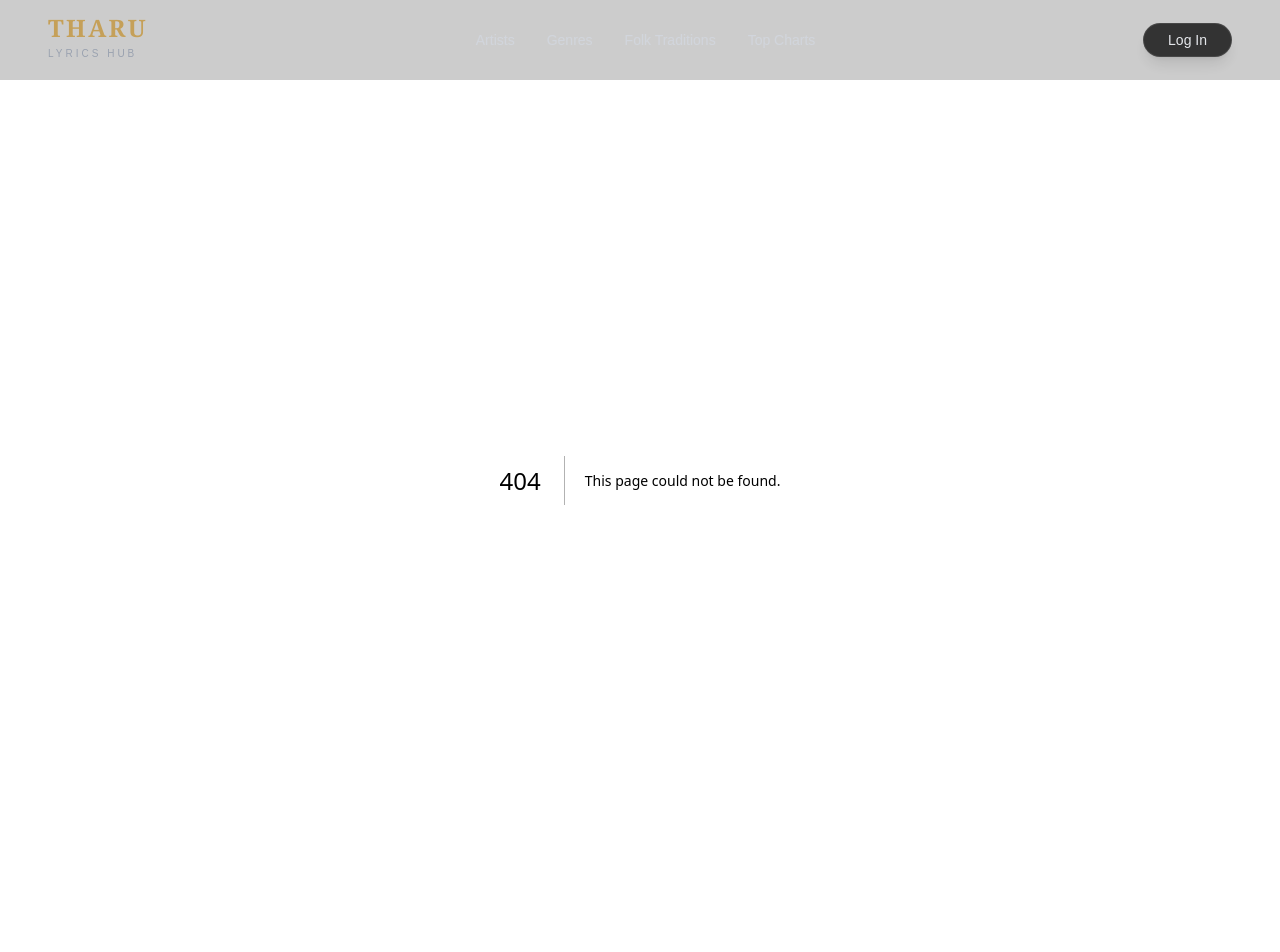
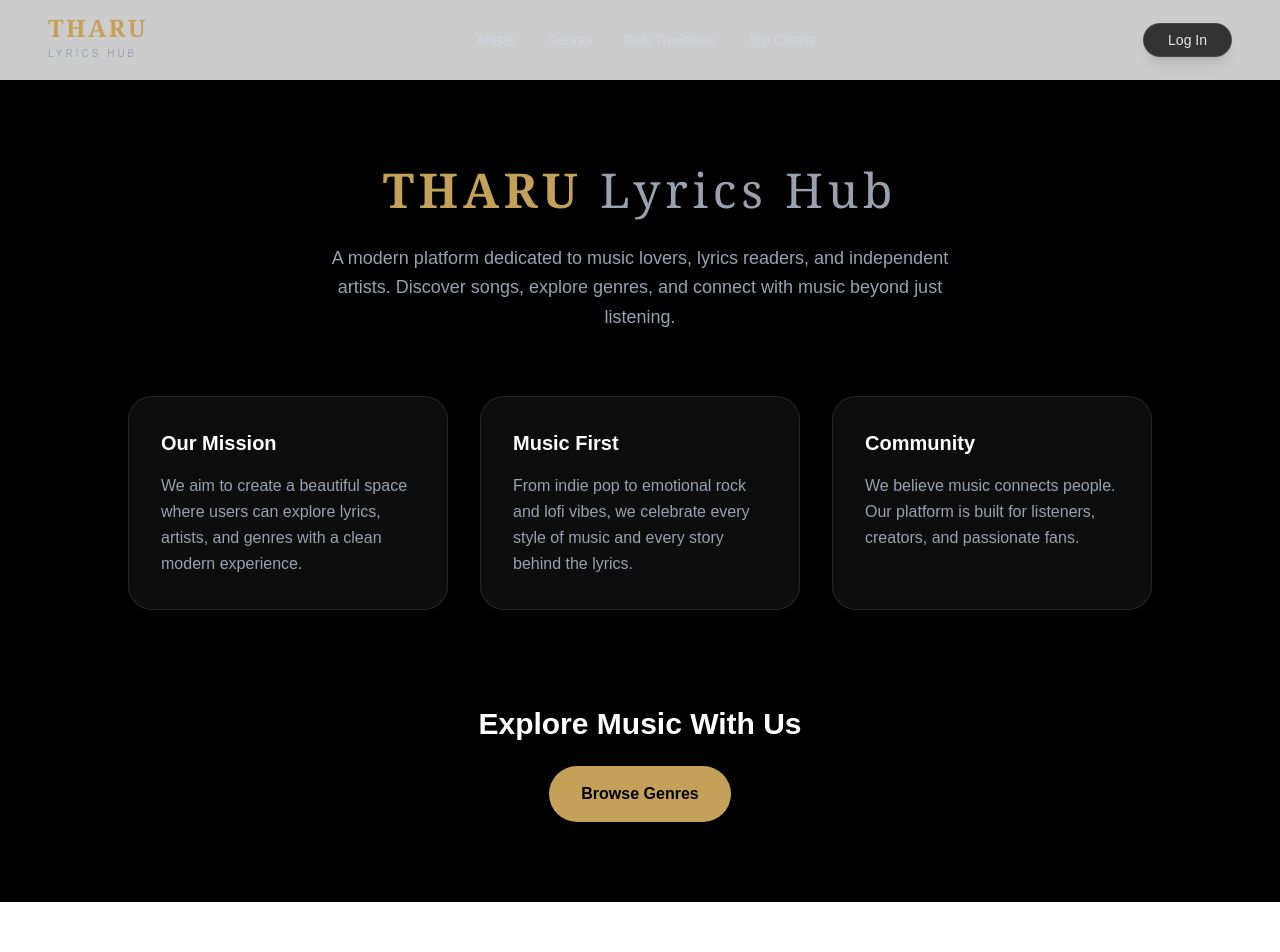
Before and after one commit to PrajeshKangoy/tharu-lyrics-hub, a Next.js app: page /about in a window 1280 px wide. Before the commit this address had no page. Shown: the top 952 px of the page. Built offline with nearby package versions, Linux system fonts and the light colour scheme.

Commit message:
Feature: About Us page for footer added

```diff
--- /dev/null
+++ b/app/about/page.tsx
@@ -0,0 +1,91 @@
+"use client";
+
+import Link from "next/link";
+
+export default function AboutPage() {
+  return (
+    <main className="min-h-screen bg-black text-white px-6 py-20">
+
+      <div className="max-w-5xl mx-auto">
+
+        {/* Heading */}
+        <div className="text-center mb-16">
+          {/* <p className="text-[#c5a059] uppercase tracking-[0.4em] text-xs mb-4">
+            About Us
+          </p> */}
+
+          <h1 className="text-5xl font-bold tracking-widest text-[#c5a059] leading-tight font-serif">
+           THARU {" "}
+                <span className="text-[2xl] tracking-[0.3em] tracking-widest font-light leading-tight text-gray-400">
+                    Lyrics Hub
+                </span>
+          </h1>
+
+          <p className="mt-6 text-gray-400 max-w-2xl mx-auto text-lg leading-relaxed">
+            A modern platform dedicated to music lovers, lyrics readers,
+            and independent artists. Discover songs, explore genres,
+            and connect with music beyond just listening.
+          </p>
+        </div>
+
+        {/* Grid Section */}
+        <div className="grid md:grid-cols-3 gap-8">
+
+          {/* Card */}
+          <div className="bg-white/5 border border-white/10 rounded-3xl p-8 backdrop-blur-xl hover:bg-white/10 transition-all">
+            <h2 className="text-xl font-semibold mb-4">
+              Our Mission
+            </h2>
+
+            <p className="text-gray-400 leading-relaxed">
+              We aim to create a beautiful space where users can
+              explore lyrics, artists, and genres with a clean
+              modern experience.
+            </p>
+          </div>
+
+          {/* Card */}
+          <div className="bg-white/5 border border-white/10 rounded-3xl p-8 backdrop-blur-xl hover:bg-white/10 transition-all">
+            <h2 className="text-xl font-semibold mb-4">
+              Music First
+            </h2>
+
+            <p className="text-gray-400 leading-relaxed">
+              From indie pop to emotional rock and lofi vibes,
+              we celebrate every style of music and every story
+              behind the lyrics.
+            </p>
+          </div>
+
+          {/* Card */}
+          <div className="bg-white/5 border border-white/10 rounded-3xl p-8 backdrop-blur-xl hover:bg-white/10 transition-all">
+            <h2 className="text-xl font-semibold mb-4">
+              Community
+            </h2>
+
+            <p className="text-gray-400 leading-relaxed">
+              We believe music connects people. Our platform is
+              built for listeners, creators, and passionate fans.
+            </p>
+          </div>
+
+        </div>
+
+        {/* CTA */}
+        <div className="text-center mt-24">
+          <h2 className="text-3xl font-bold mb-6">
+            Explore Music With Us
+          </h2>
+
+          <Link
+            href="/Genres"
+            className="inline-flex items-center justify-center px-8 py-4 rounded-full bg-[#c5a059] text-black font-semibold hover:scale-105 transition-transform"
+          >
+            Browse Genres
+          </Link>
+        </div>
+
+      </div>
+    </main>
+  );
+}
--- a/app/components/Footer/page.tsx
+++ b/app/components/Footer/page.tsx
@@ -18,10 +18,10 @@ export default function Footer() {
 
         {/* Links */}
         <div className="flex flex-wrap justify-center gap-8 text-[11px] text-gray-400 font-bold uppercase tracking-widest">
-          <a href="#" className="hover:text-white transition-colors">My lyrics</a>
+          <Link href="/about" className="hover:text-[#c5a059] transition-colors">About Us</Link>
           <Link href="/Genres" className="hover:text-[#c5a059] transition-colors">Genres</Link>
 
-          <a href="#" className="hover:text-white transition-colors">Folk Traditions</a>
+          <a href="#" className="hover:text-white transition-colors">Policies</a>
           <a href="#" className="hover:text-white transition-colors">Contact Us</a>
         </div>
 
--- a/app/homepage.tsx
+++ b/app/homepage.tsx
@@ -99,7 +99,7 @@ const Homepage = () => {
         {/* Trending Section */}
         <section>
           <div className="flex items-center justify-between mb-8">
-            <h2 className="text-xl font-bold tracking-wider text-[#c5a059] uppercase">MOST SEARCHED SONGS...</h2>
+            <h2 className="text-xl font-bold tracking-wider text-[#c5a059] uppercase">MOST SEARCHED SONGS</h2>
           </div>
 
           <div className="grid grid-cols-2 sm:grid-cols-3 md:grid-cols-4 lg:grid-cols-6 gap-8">
```
